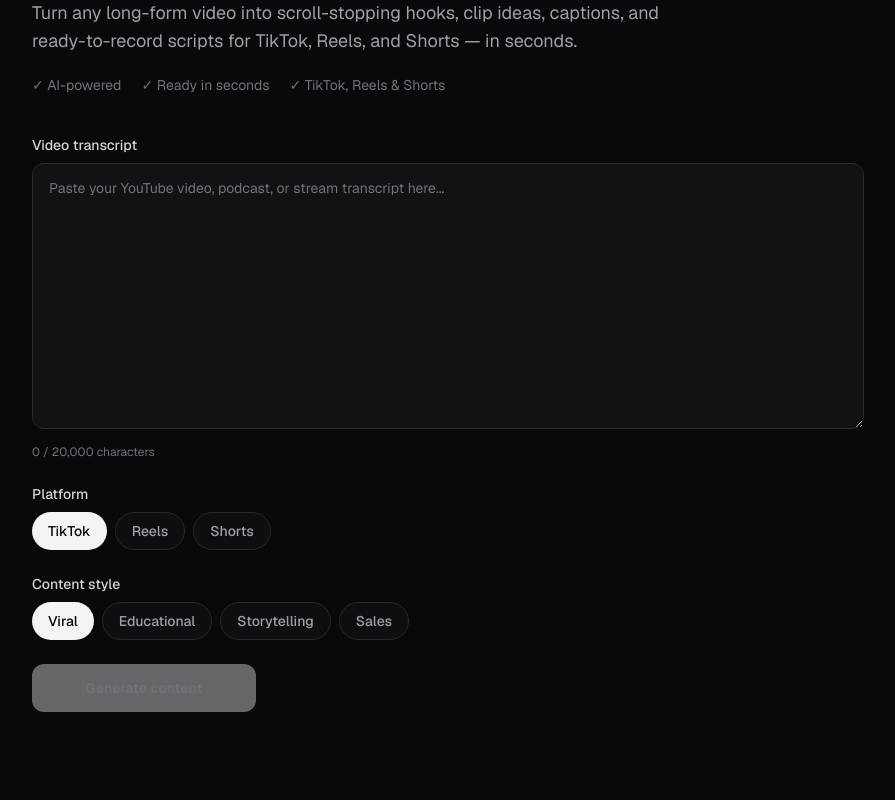
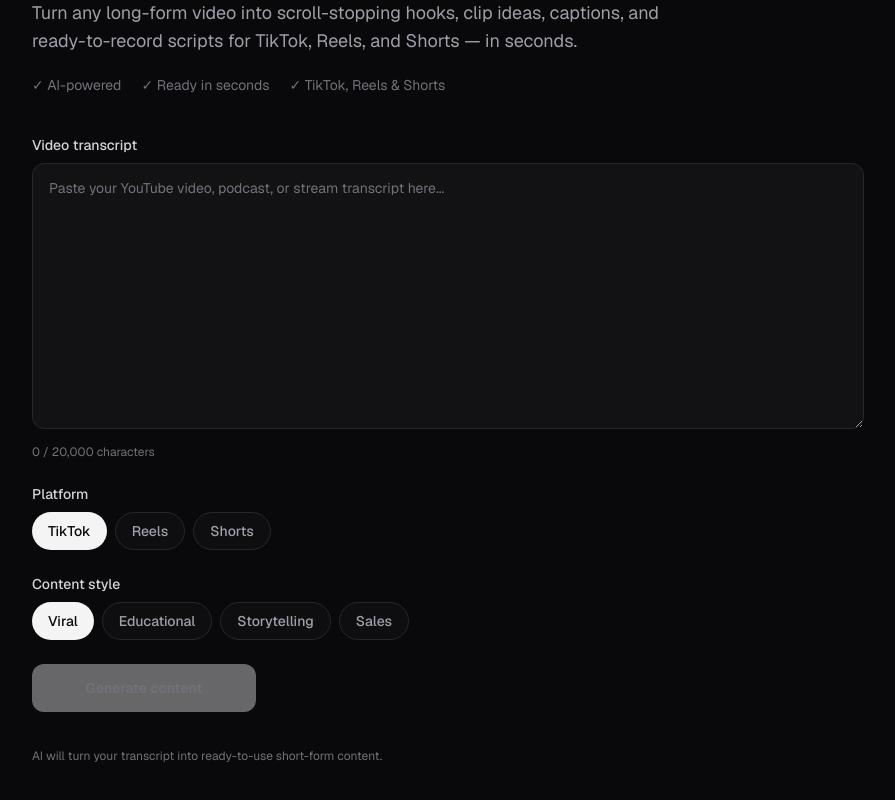
Before and after one commit to acheematiaschh103/clipforge, a Next.js app: page / in a window 1280 px wide. Shown: the part 190-990 px from the top of the page, without its empty margins (192-1087 px from the left). Before the commit the page ends 966 px from the top, so only its background shows below. Built offline with nearby package versions, Linux system fonts and the light colour scheme.

Commit message:
Add generation helper text

```diff
--- a/src/app/page.tsx
+++ b/src/app/page.tsx
@@ -287,6 +287,9 @@ export default function Home() {
           >
             {generating ? "Generating..." : "Generate content"}
           </button>
+          <p className="mt-3 text-xs text-zinc-500">
+  AI will turn your transcript into ready-to-use short-form content.
+</p>
           {error && (
   <p className="mt-3 text-sm text-red-400">
     {error}
```
